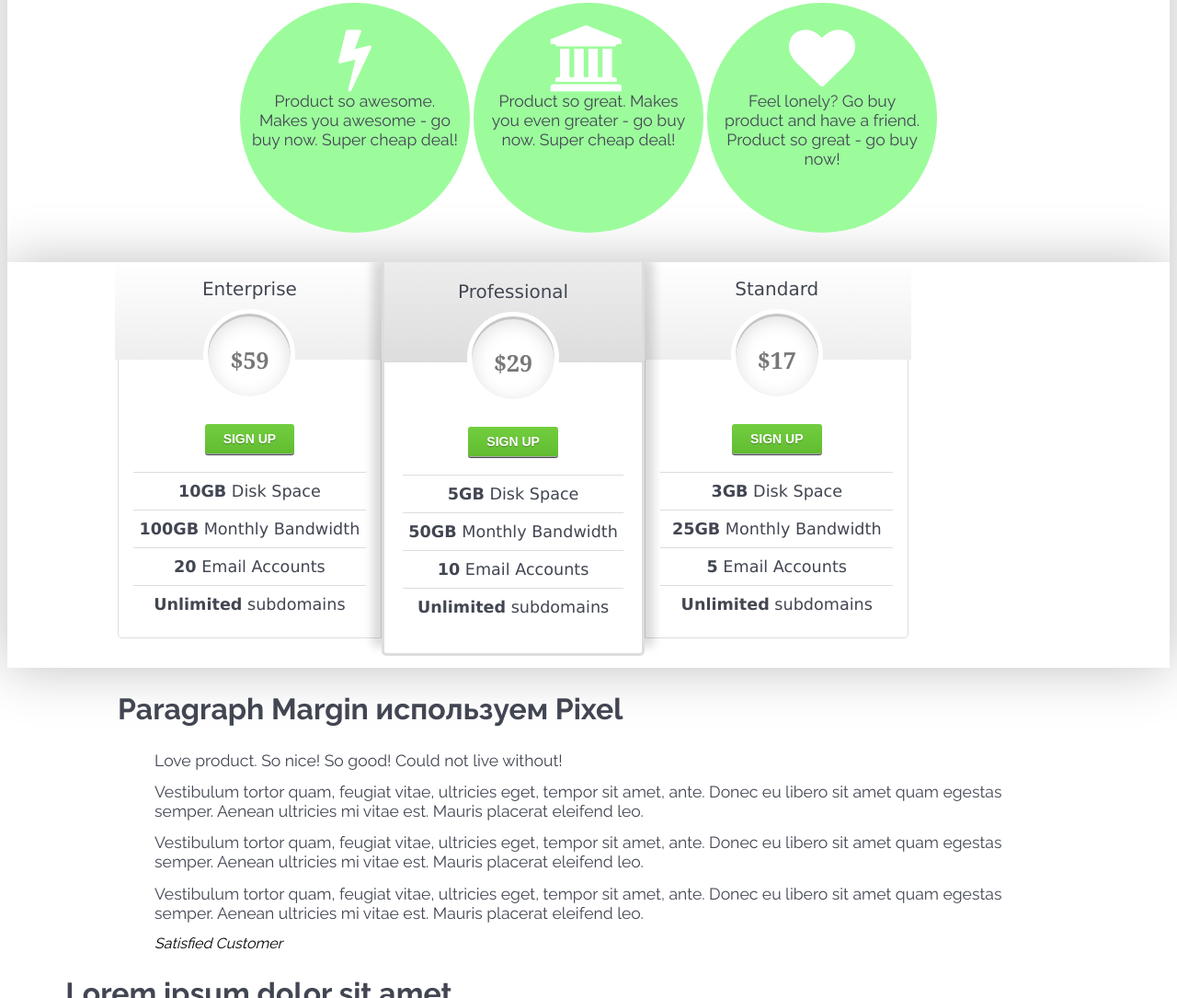
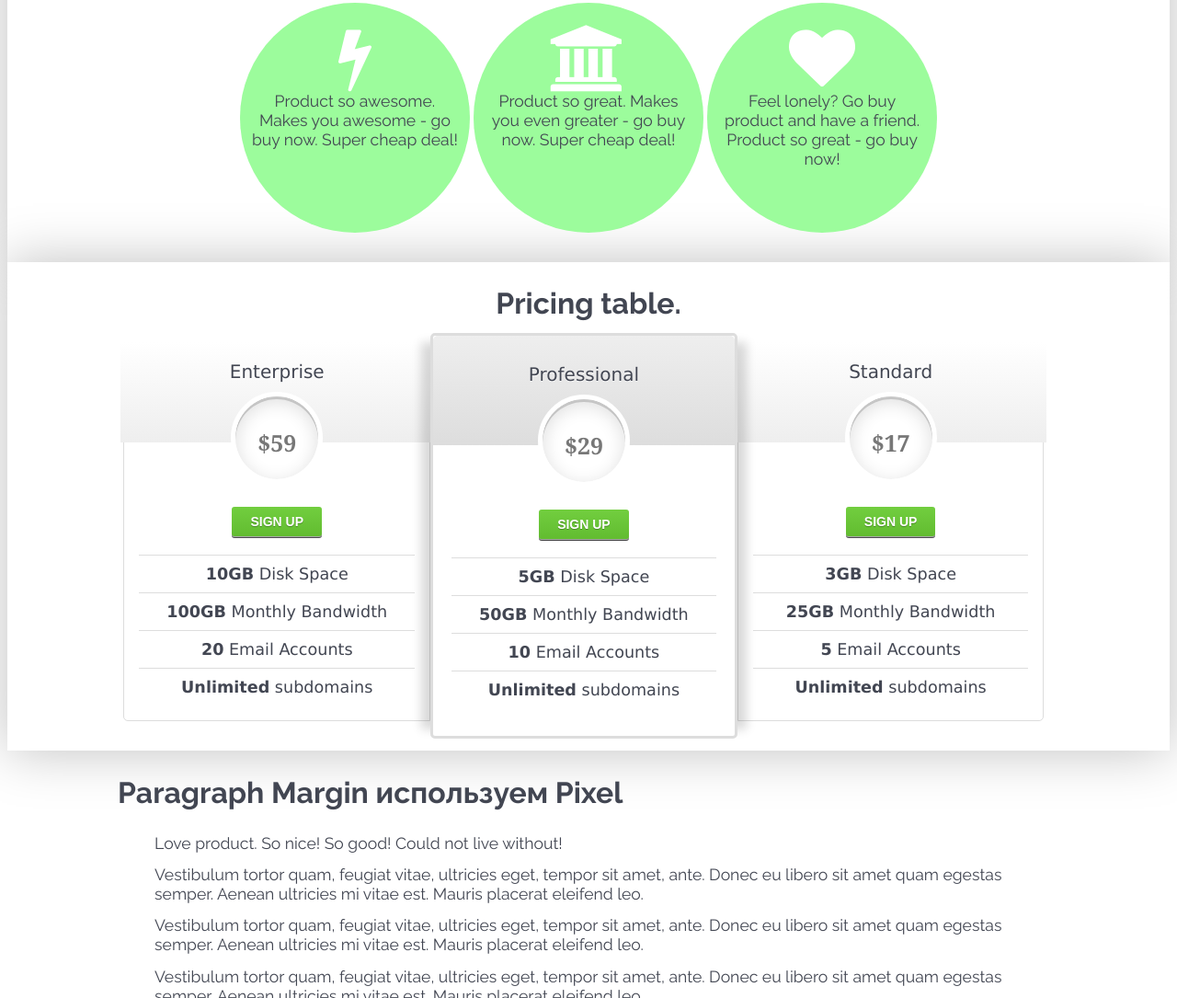
Before and after one commit to couchjanus/fullstack-html, a plain HTML site: page 08.html in a window 1280 px wide. Shown: the part 869-1954 px from the top of the page at 92% size. Drawn offline with Linux system fonts and the light colour scheme.

Commit message:
added unit 4

```diff
--- a/08.html
+++ b/08.html
@@ -74,10 +74,11 @@
     </section>
 
     <section class="container--home">
+      <div class="row container--small align-center">
+          <h2 class="align-center">Pricing table.</h2>
+      </div>
 
-     <div class="container--large">
-
-      <article class="container pricing-table">
+      <article class="row container--small pricing-table">
           <div class="plan">
               <h3>Enterprise<span>$59</span></h3>
               <a class="signup" href="">Sign up</a>
@@ -110,7 +111,7 @@
           </div>
 
       </article>
-    </div>
+
 
   </section>
 
--- a/css/07.css
+++ b/css/07.css
@@ -408,7 +408,7 @@ footer{
 .pricing-table {
   padding: 0;
   text-align: center;
-  width:90%;
+  width:80%;
 }
 
 .plan {
@@ -419,7 +419,7 @@ footer{
   color: #333;
   padding: 1em;
   float: left;
-  width: 28%;
+  width: 33%;
   position: relative;
 }
 .pricing-table .most-popular {
--- a/css/08.css
+++ b/css/08.css
@@ -409,7 +409,7 @@ footer{
 .pricing-table {
   padding: 0;
   text-align: center;
-  width:90%;
+  width:80%;
 }
 
 .plan {
@@ -420,7 +420,7 @@ footer{
   color: #333;
   padding: 1em;
   float: left;
-  width: 28%;
+  width: 33%;
   position: relative;
 }
 .pricing-table .most-popular {
```
